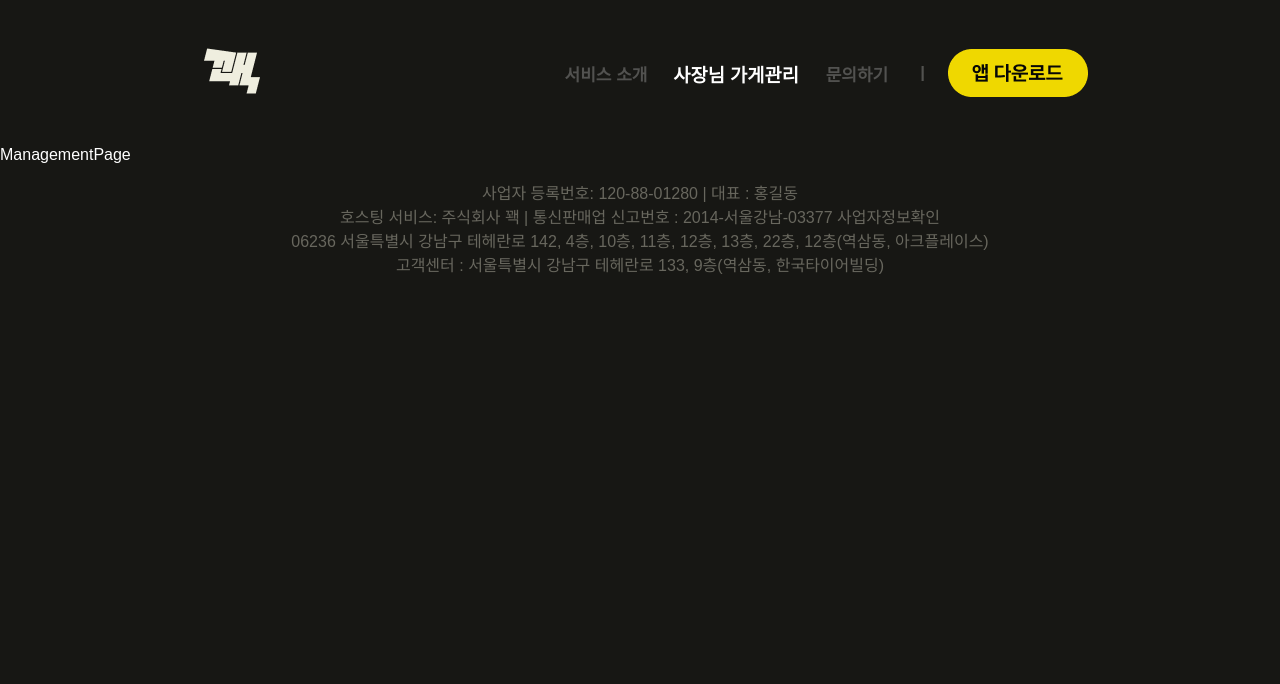
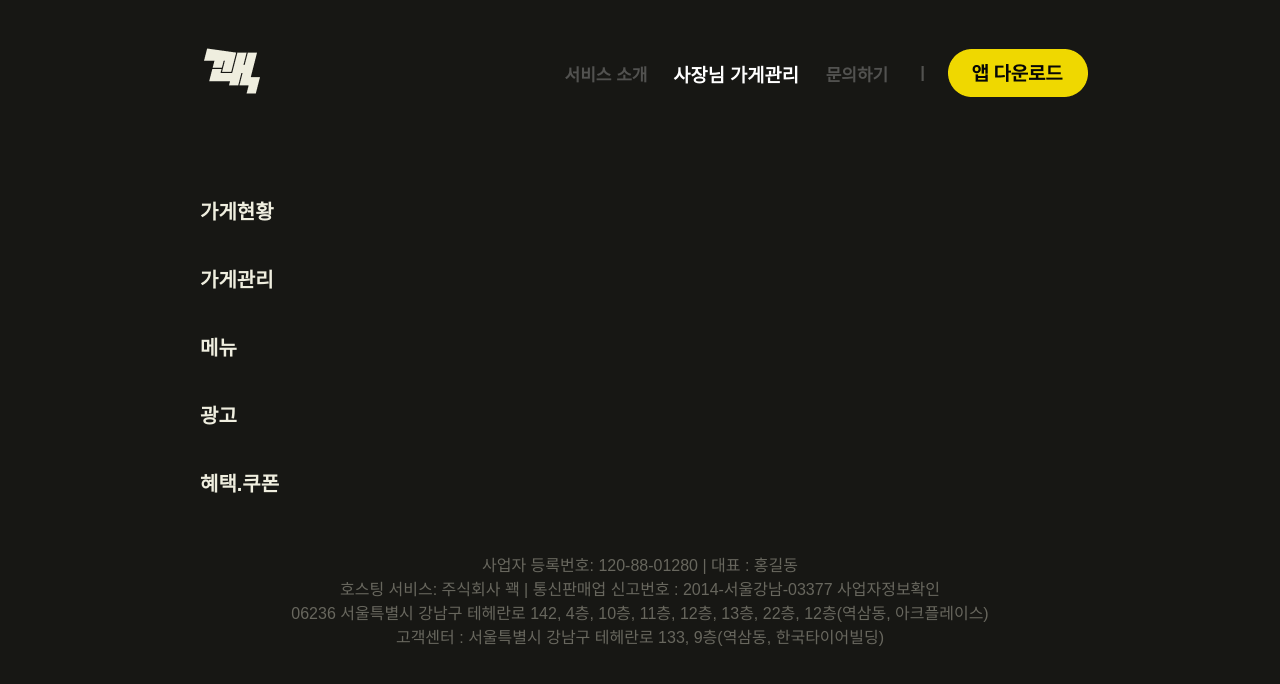
Before and after one commit to Quack-kr/quack-web, a React (Create React App) app: page /management in a window 1280 px wide. Shown: the top 684 px of the page. Built offline with nearby package versions, Linux system fonts and the light colour scheme.

Commit message:
[Style] SideBar UI

```diff
--- a/src/components/common/SideBar.tsx
+++ b/src/components/common/SideBar.tsx
@@ -7,13 +7,30 @@ const SidebarContainer = styled.div`
   display: flex;
   flex-direction: column;
   padding-top: 50px;
+  margin-left: 100px;
   justify-content: center;
   background-color: #171714;
 `
 
+const SidebarItem = styled.div`
+  width: 180px;
+  height: 53px;
+  color: #EFEEDF;
+  align-items: center;
+  margin-bottom: 15px;
+  font-size: 20px;
+  font-weight: bold;
+`
+
 const SideBar: React.FC = () => {
   return (
-    <SidebarContainer></SidebarContainer>
+    <SidebarContainer>
+      <SidebarItem>가게현황</SidebarItem>
+      <SidebarItem>가게관리</SidebarItem>
+      <SidebarItem>메뉴</SidebarItem>
+      <SidebarItem>광고</SidebarItem>
+      <SidebarItem>혜택.쿠폰</SidebarItem>
+    </SidebarContainer>
   )
 }
 
--- a/src/pages/ApplyPage/ApplyPage.tsx
+++ b/src/pages/ApplyPage/ApplyPage.tsx
@@ -4,7 +4,7 @@ import { useApplyStore } from "../../stores/apply";
 import uploadImg from "../../assets/images/upload.png";
 import moreSee from "../../assets/images/moreSee.png";
 import check from "../../assets/images/check.png";
-import { businessNumberCheckHandler } from "../../axios/business";
+import { businessNumberCheckHandler } from "../../apis/business";
 
 type ApplyStoreState = ReturnType<typeof useApplyStore.getState>;
 
--- a/src/pages/ManagementPage/ManagementPage.tsx
+++ b/src/pages/ManagementPage/ManagementPage.tsx
@@ -1,11 +1,19 @@
 import React from "react";
 import styled from "styled-components";
+import SideBar from "../../components/common/SideBar";
+
+const ManagementContainer = styled.div`
+  display: flex;
+  flex-direction: row;
+  margin: 0 100px;
+  background-color: #171714;
+`
 
 const ManagementPage: React.FC = () => {
   return (
-    <>
-      ManagementPage
-    </>
+    <ManagementContainer>
+      <SideBar />
+    </ManagementContainer>
   )
 }
 
```
